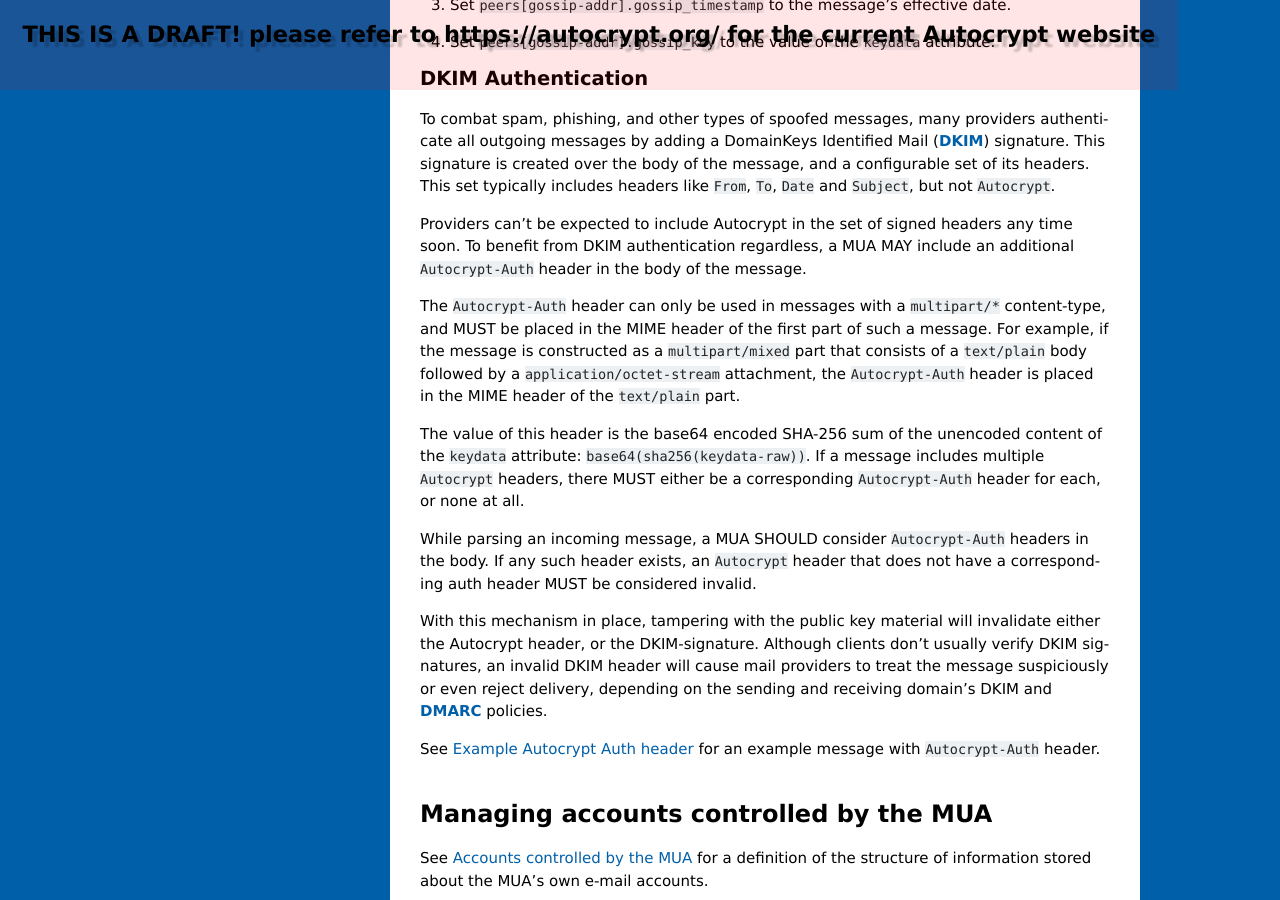
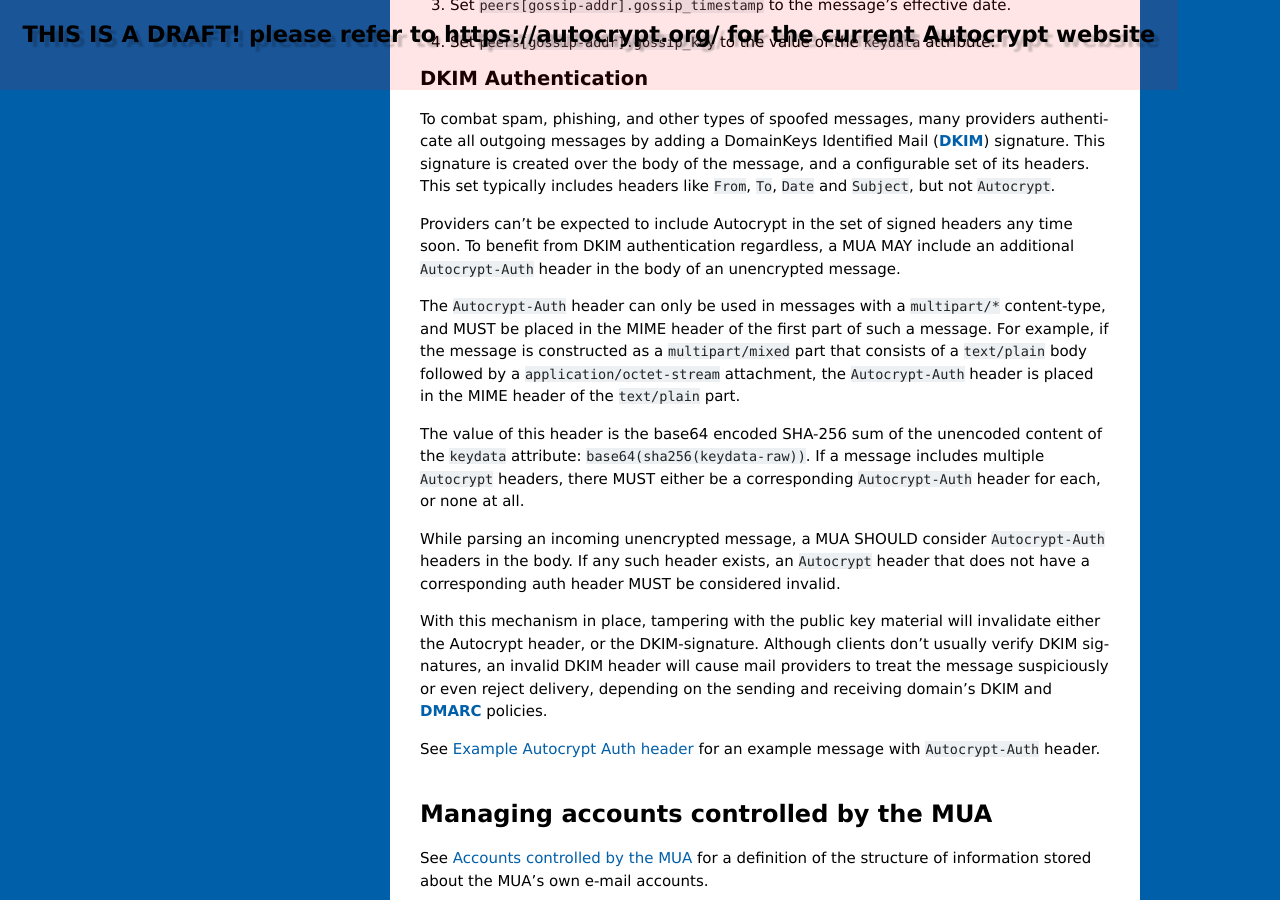
Before and after one commit to autocrypt/autocrypt, a Sphinx documentation site: the page built from doc/level1.rst, in a window 1280 px wide and 900 px high, scrolled down 14068 px. Built offline with Sphinx 7.4.7, drawn with Linux system fonts in a browser that asks for light colours.

Commit message:
limit Autocrypt-Auth to unencrypted messages

```diff
--- a/doc/level1.rst
+++ b/doc/level1.rst
@@ -736,7 +736,7 @@ headers. This set typically includes headers like ``From``, ``To``,
 Providers can't be expected to include Autocrypt in the set of signed
 headers any time soon.  To benefit from DKIM authentication
 regardless, a MUA MAY include an additional ``Autocrypt-Auth`` header
-in the body of the message.
+in the body of an unencrypted message.
 
 The ``Autocrypt-Auth`` header can only be used in messages with
 a ``multipart/*`` content-type, and MUST be placed in the MIME header
@@ -752,7 +752,7 @@ unencoded content of the ``keydata`` attribute:
 ``Autocrypt`` headers, there MUST either be a corresponding
 ``Autocrypt-Auth`` header for each, or none at all.
 
-While parsing an incoming message, a MUA SHOULD consider
+While parsing an incoming unencrypted message, a MUA SHOULD consider
 ``Autocrypt-Auth`` headers in the body.  If any such header exists,
 an ``Autocrypt`` header that does not have a corresponding auth header
 MUST be considered invalid.
```
